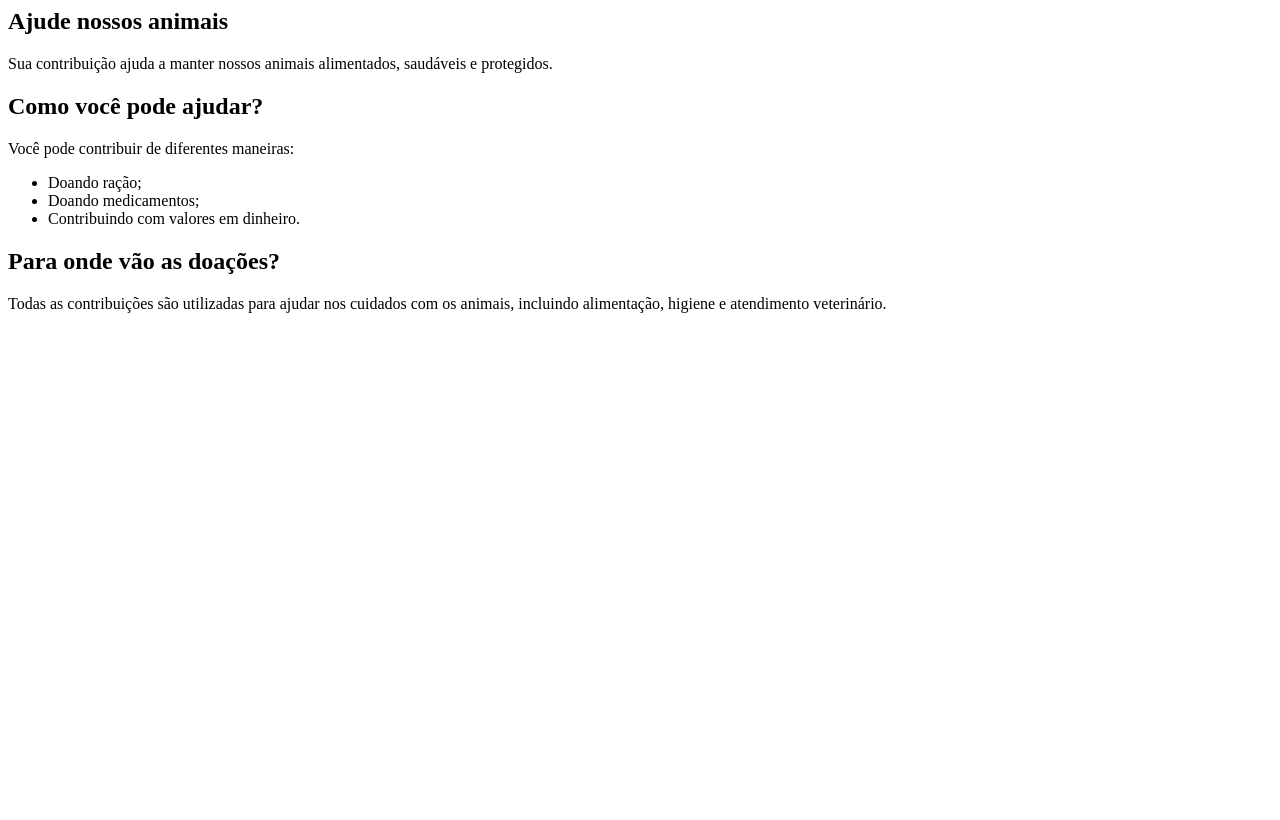
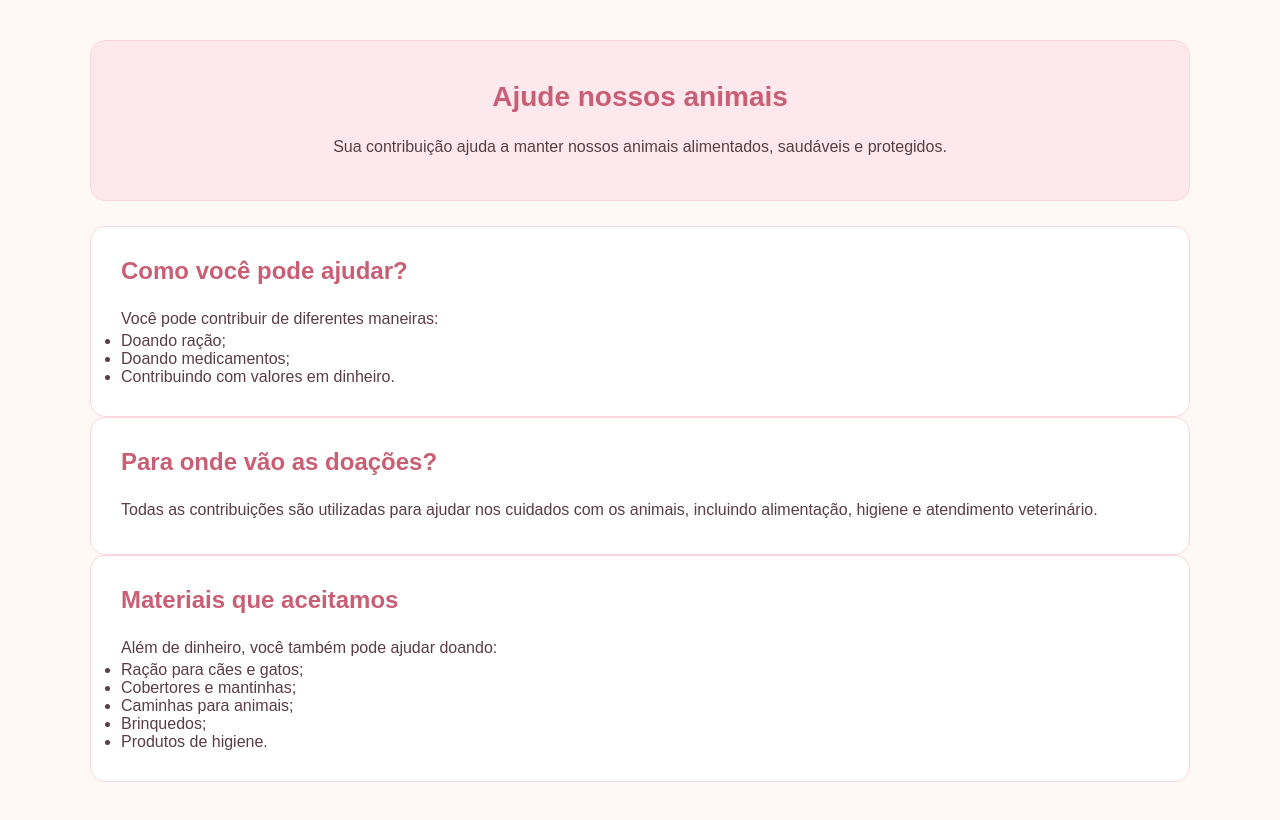
Before and after one commit to allyce244/patinhas-do-bem, a plain HTML site: page pages/doacoes.html in a window 1280 px wide. Drawn offline with Linux system fonts and the light colour scheme.

Commit message:
Melhorei a pagina de doacoes

```diff
--- a/kkk.css
+++ b/kkk.css
@@ -156,3 +156,22 @@ footer p {
 .animais article p {
     text-align: center;
 }
+
+/* destaque da pagina de doacoes */
+
+.destaque-doacoes {
+    background-color: #FCE8ED;
+    text-align: center;
+    padding: 40px;
+    margin-bottom: 25px;
+}
+
+.destaque-doacoes h2 {
+    font-size: 28px;
+}
+
+.destaque-doacoes p {
+    text-align: center;
+    max-width: 700px;
+    margin: auto;
+}
--- a/pages/doacoes.html
+++ b/pages/doacoes.html
@@ -1,6 +1,14 @@
-
-<main>
-    <section>
+<!DOCTYPE html>
+<html lang="pt-br">
+<head>
+    <meta charset="UTF-8">
+    <meta name="viewport" content="width=device-width, initial-scale=1.0">
+    <title>Doações patinhas do bem</title>
+    <link rel="stylesheet" href="../kkk.css">
+</head>
+<body>
+    <main>
+    <section class="destaque-doacoes">
         <h2>Ajude nossos animais</h2>
 
         <p>
@@ -33,4 +41,23 @@
     </p>
     </section>
 
+
+    <section>
+    <h2>Materiais que aceitamos</h2>
+
+    <p>Além de dinheiro, você também pode ajudar doando:</p>
+
+       <ul>
+          <li>Ração para cães e gatos;</li>
+          <li>Cobertores e mantinhas;</li>
+          <li>Caminhas para animais;</li>
+          <li>Brinquedos;</li>
+          <li>Produtos de higiene.</li>
+       </ul>
+    </section>
+
+
 </main>
+
+</body>
+</html>
```
